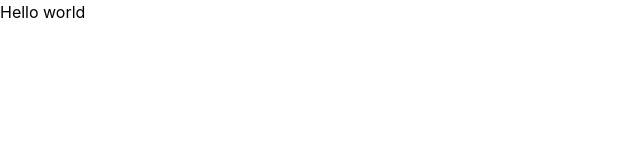
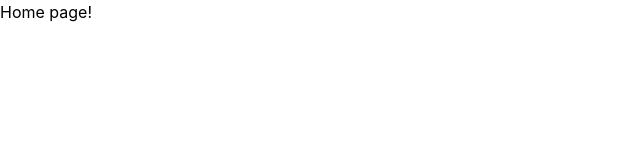
Before and after one commit to chiranjibi7/BMI-Task-Frontend, a React (Create React App) app: page / in a window 1280 px wide. Shown: the top 160 px of the page, without its empty margins (0-640 px from the left). Built offline with nearby package versions, Linux system fonts and the light colour scheme.

Commit message:
router setup

```diff
--- a/src/App.js
+++ b/src/App.js
@@ -1,9 +1,14 @@
+import React from "react";
+import {BrowserRouter as Router, Routes, Route} from "react-router-dom";
 
 function App() {
   return (
-    <div>
-      Hello world
-    </div>
+    <Router>
+      <Routes>
+        <Route path="/" element={<>Home page!</>} />
+        <Route path="/artistdetails" element={<>Artist details</>} />
+      </Routes>
+    </Router>
   );
 }
 
```
